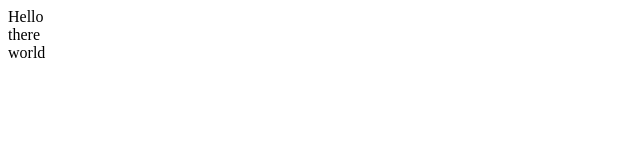
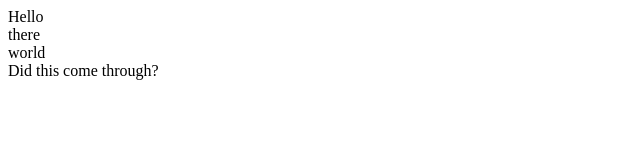
Before and after one commit to GaganKaur/git_test, a plain HTML site: page index.html in a window 1280 px wide. Shown: the whole page, without its empty margins (0-640 px from the left). Drawn offline with Linux system fonts and the light colour scheme.

Commit message:
added more

```diff
--- a/index.html
+++ b/index.html
@@ -1,3 +1,4 @@
 <div>Hello</div>
 <div>there</div>
 <div>world</div>
+<div>Did this come through?</div>
```
